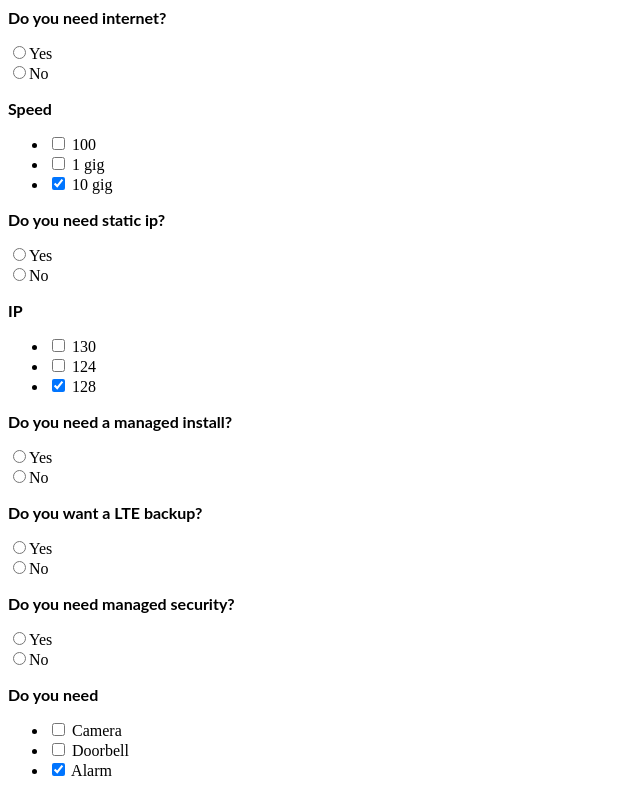
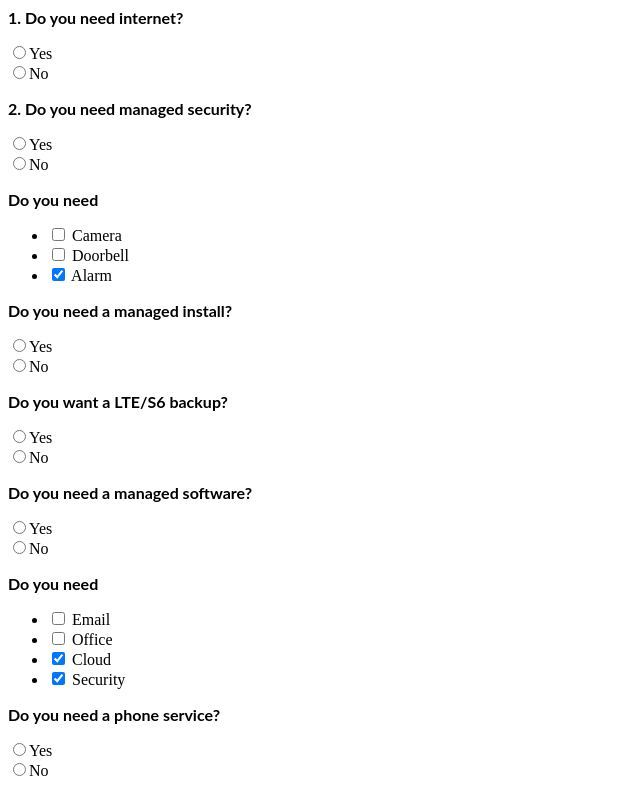
Before and after one commit to samru-desh/OrderLogic, an Angular app: page / in a window 1280 px wide. Shown: the top 799 px of the page, without its empty margins (0-640 px from the left). Built offline with nearby package versions, Linux system fonts and the light colour scheme.

Commit message:
2 files modified

```diff
--- a/src/app/app.component.html
+++ b/src/app/app.component.html
@@ -2,17 +2,28 @@
 <p>Start editing to see some magic happen :)</p> -->
 
 <form [formGroup]="form" (ngSubmit)="submitForm()">
-  <p><b>Do you need internet?</b></p>
+  <p><b>1. Do you need internet?</b></p>
   <div>
-    <input type="radio" formControlName="internet" value="Yes" />
+    <input
+      type="radio"
+      formControlName="internet"
+      value="Yes"
+      (change)="a('yes')"
+    />
     <label class="form-check-label" for="internetyes">Yes</label>
   </div>
   <div>
-    <input type="radio" formControlName="internet" value="No" />
+    <input
+      type="radio"
+      formControlName="internet"
+      value="No"
+      (change)="a('no')"
+    />
     <label class="form-check-label" for="internetno">No</label>
   </div>
-  <p><b>Speed</b></p>
-  <ul formArrayName="speed">
+  <div *ngIf="isSpeed">
+    <p *ngIf="isSpeed"><b>Speed</b></p>
+    <ul formArrayName="speed" *ngIf="isSpeed">
       <li
         [formGroupName]="i"
         *ngFor="let item of form.controls?.speed?.controls; let i = index"
@@ -35,7 +46,8 @@
         [formGroupName]="i"
         *ngFor="let item of form.controls?.staticip?.controls; let i = index"
       >
-      <input type="checkbox" formControlName="checked" /> {{ staticip[i].name }}
+        <input type="checkbox" formControlName="checked" />
+        {{ staticip[i].name }}
       </li>
     </ul>
     <p><b>Do you need a managed install?</b></p>
@@ -56,7 +68,8 @@
       <input type="radio" formControlName="ltebackup" value="No" />
       <label class="form-check-label" for="backupno">No</label>
     </div>
-  <p><b>Do you need managed security?</b></p>
+  </div>
+  <p><b>2. Do you need managed security?</b></p>
   <div>
     <input type="radio" formControlName="security" value="Yes" />
     <label class="form-check-label" for="securityyes">Yes</label>
--- a/src/app/app.component.ts
+++ b/src/app/app.component.ts
@@ -54,6 +54,7 @@ export class AppComponent implements OnInit {
   staticip: IPInterface[];
   devices: DevicesInterface[];
   softwares: SoftwaresInterface[];
+  isSpeed: boolean;
   form: FormGroup;
   result: {
     selectedSpeed: SpeedInterface[];
@@ -101,7 +102,7 @@ export class AppComponent implements OnInit {
 
   ngOnInit(): void {
     // bind props with data from database
-
+    this.isSpeed = false;
     this.speed = RADIO_LIST1_FROM_DATABASE;
     this.staticip = RADIO_LIST2_FROM_DATABASE;
     this.devices = RADIO_LIST3_FROM_DATABASE;
@@ -136,7 +137,13 @@ export class AppComponent implements OnInit {
     // bind existing value to form control
     this._patchValues();
   }
-
+  a(a) {
+    if (a == 'yes') {
+      this.isSpeed = true;
+    } else {
+      this.isSpeed = false;
+    }
+  }
   private _patchValues(): void {
     // get array control
 
@@ -189,7 +196,6 @@ export class AppComponent implements OnInit {
       );
     });
   }
-
   submitForm(): void {
     const { value } = this.form;
     // get selected fruit from FormGroup value
```
Lines whose indentation alone changed are shown as unchanged.
